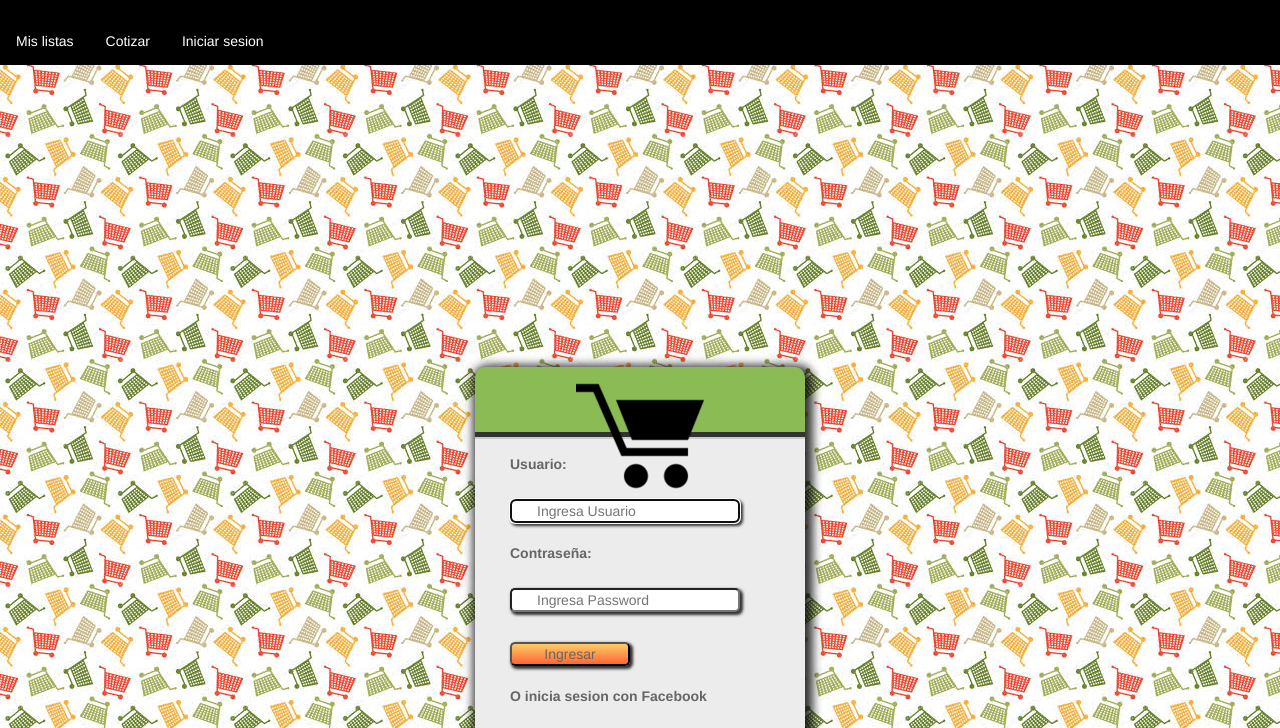
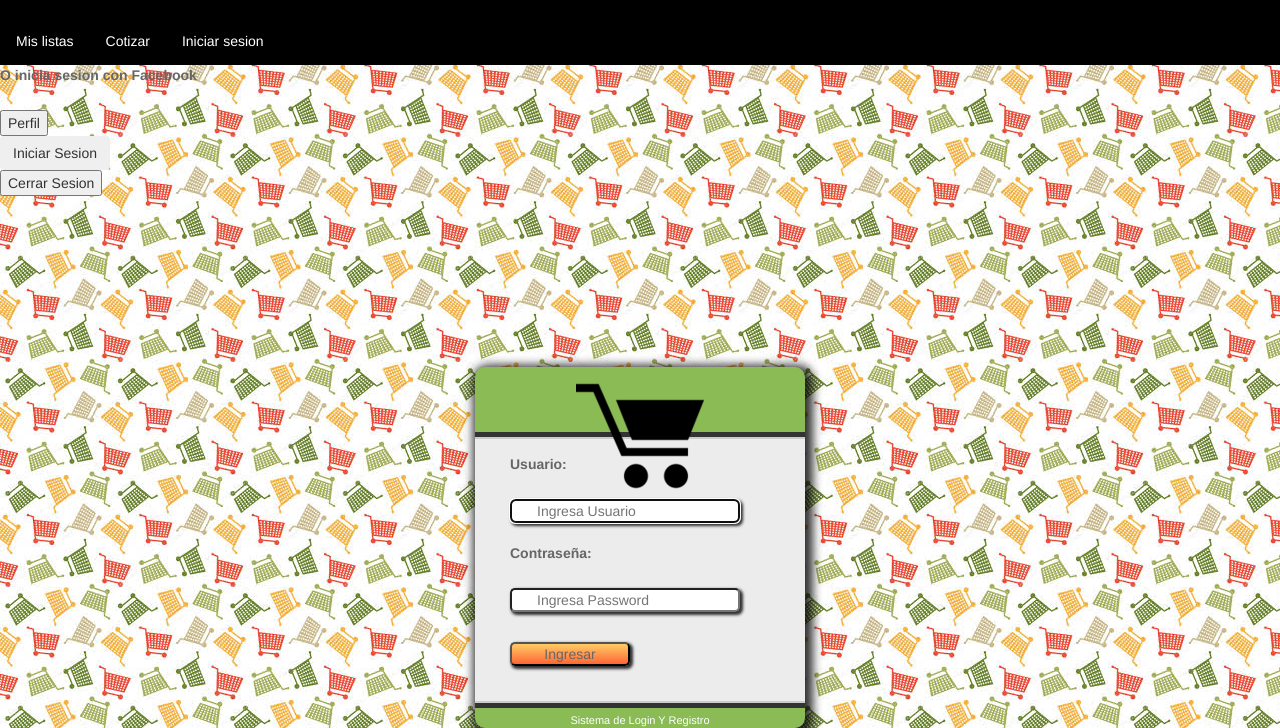
Before and after one commit to andresgh369/andresgh369.github.io, a plain HTML site: page iniciar_sesion.html in a window 1280 px wide. Shown: the part 63-791 px from the top of the page. Drawn offline with nearby package versions, Linux system fonts and the light colour scheme.

Commit message:
cambio ubicacion login

```diff
--- a/iniciar_sesion.html
+++ b/iniciar_sesion.html
@@ -57,17 +57,6 @@
 
                     <p id="bot"><input type="submit" id="submit" name="submit" value="Ingresar" class="boton"></p>
 
-                    <p><label>O inicia sesion con Facebook</label></p>
-        <div id="status"></div>
-        <div>
-            <a id="name"></a>
-            <a id="last_name"></a>
-        </div>
-
-        <button onclick="getInfo()" class="btn1" id="perfil">Perfil</button>
-        <button onclick="login()" id="login" class="btn">Iniciar Sesion</button>
-        <button onclick="fbLogoutUser()" class="btn1" id="logout">Cerrar Sesion</button>
-
 
                 </form>
             </div><!--fin cuerpo-->
@@ -77,17 +66,25 @@
 </div><!--fin envoltura-->
 
 
+<div id="facebook">
+                    <p><label>O inicia sesion con Facebook</label></p>
+        <div id="status"></div>
+        <div>
+            <a id="name"></a>
+            <a id="last_name"></a>
+        </div>
 
+    <div>
+        <button onclick="getInfo()" class="btn1" id="perfil">Perfil</button>
+    </div>
+     <div>
+        <button onclick="login()" id="login" class="btn">Iniciar Sesion</button>
+     </div>
+    <div>
+        <button onclick="fbLogoutUser()" class="btn1" id="logout">Cerrar Sesion</button>
+    </div>
 
-
-
-
-
-
-
-
-
-
+</div>
 
 
 
```
